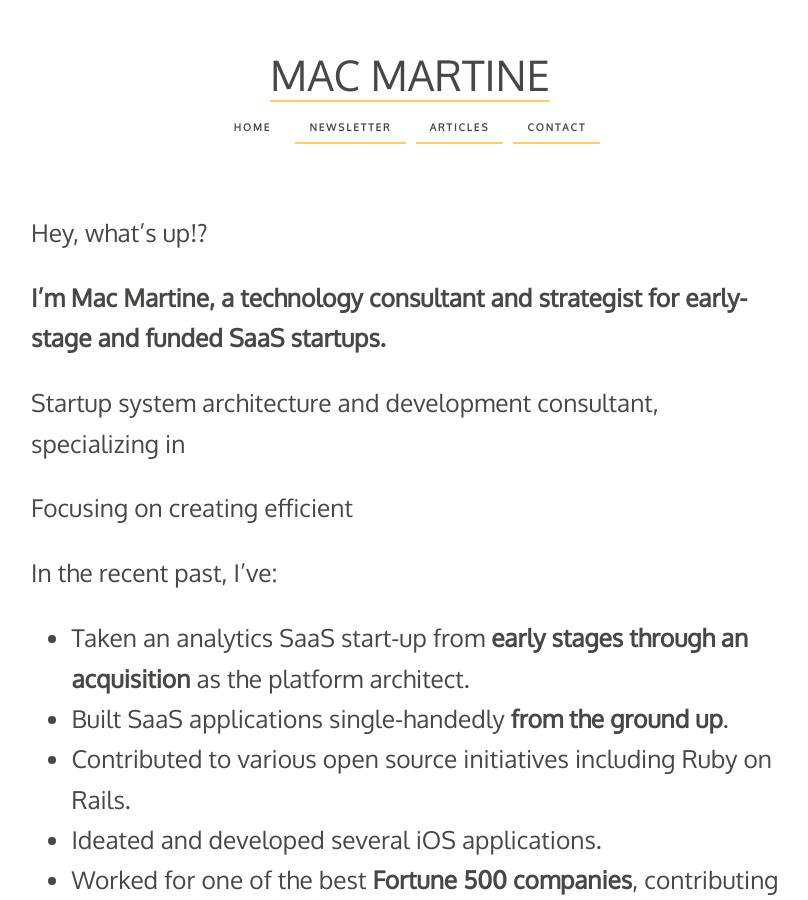
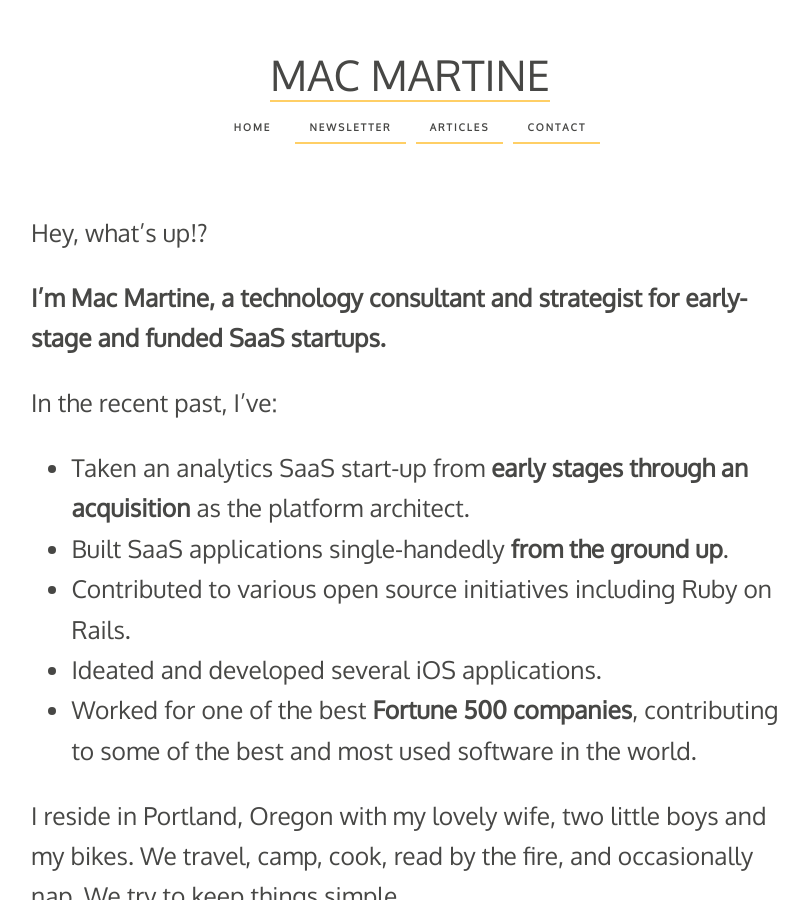
Before and after one commit to macmartine/macmartine.github.io, a Jekyll site: the page built from index.md, in a window 1280 px wide and 900 px high. Shown: the whole window, without its empty margins (230-1038 px from the left). Built offline with Jekyll 4.4.1, drawn with Linux system fonts in a browser that asks for light colours; some of the changed lines change nothing that is shown.

Commit message:
Comment out WIP

```diff
--- a/index.md
+++ b/index.md
@@ -7,9 +7,15 @@ Hey, what’s up!?
 
 **I’m Mac Martine, a technology consultant and strategist for early-stage and funded SaaS startups.**
 
-Startup system architecture and development consultant, specializing in
-
-Focusing on creating efficient
+[coment]: # Startup system architecture and development consultant, specializing in
+[coment]: #
+[coment]: #
+[coment]: # AWS
+[coment]: # Streamline startup workflows
+[coment]: # Rescue projects
+[coment]: #
+[coment]: #
+[coment]: # Focusing on creating efficient development processes
 
 In the recent past, I’ve:
 
```
